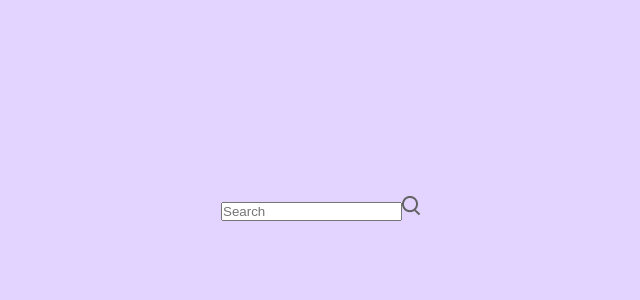
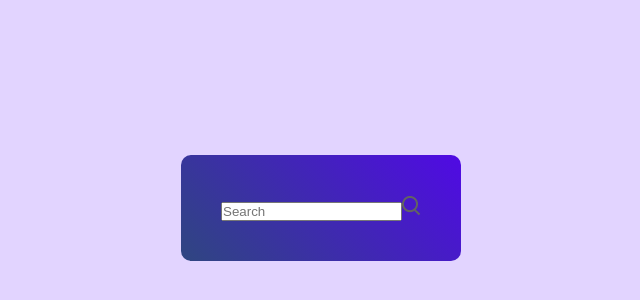
Before and after one commit to elijahgummer/weather-app-react, a React (Create React App) app in the folder weather-app-react/: page / in a window 1280 px wide. Shown: the part 192-492 px from the top of the page, without its empty margins (319-959 px from the left). Built offline with nearby package versions, Linux system fonts and the light colour scheme.

Commit message:
changed the code for the background

```diff
--- a/weather-app-react/src/components/Weather.css
+++ b/weather-app-react/src/components/Weather.css
@@ -1,4 +1,6 @@
 .weather {
     place-self: center;
     padding: 40px;
+    border-radius: 10px;
+    background-image: linear-gradient(45deg, #2f4680, #500ae4);
 }
```
